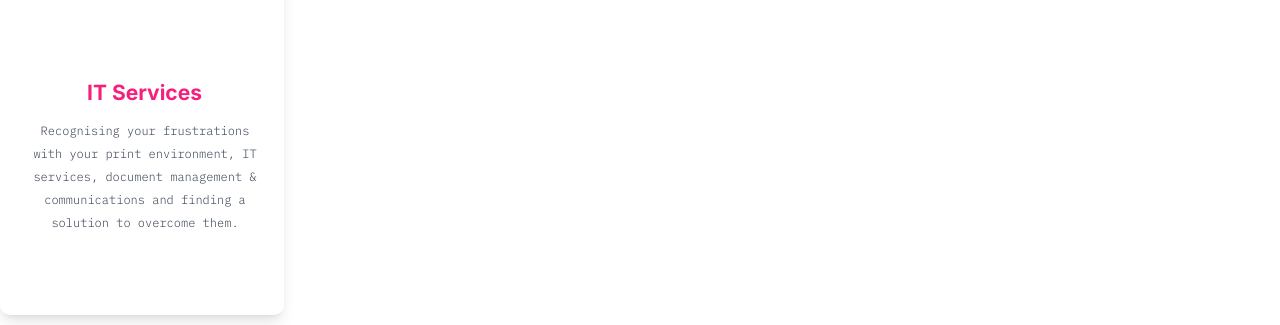
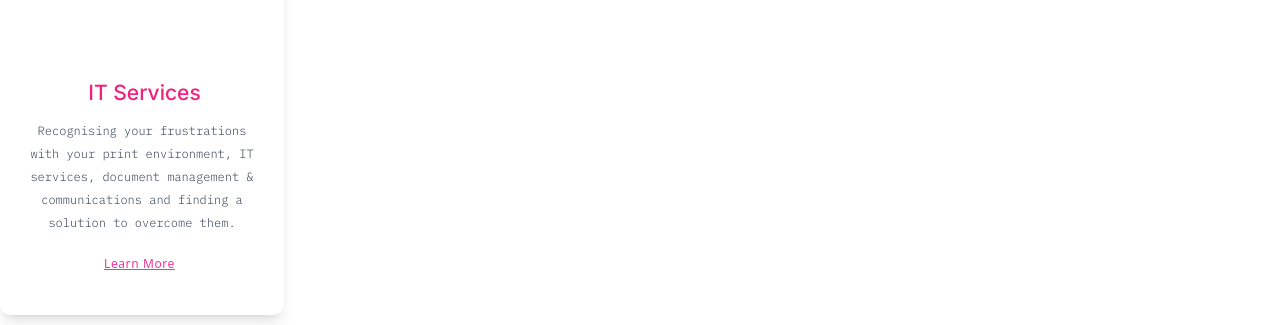
Before and after one commit to tomfyfe85/alt-design-tech-test, a React (Vite) app: page / in a window 1280 px wide. Shown: the part 772-1097 px from the top of the page. Built offline with nearby package versions, Linux system fonts and the light colour scheme.

Commit message:
edit: learnMoreLink is in correct position and styled

```diff
--- a/index.html
+++ b/index.html
@@ -13,7 +13,7 @@
       rel="stylesheet"
     />
     <link
-      href="https://fonts.googleapis.com/css2?family=Inter:wght@700&display=swap"
+      href="https://fonts.googleapis.com/css2?family=Inter:wght@100;300;400;500;700&display=swap"
       rel="stylesheet"
     />
   </head>
--- a/pages/LandingPage.tsx
+++ b/pages/LandingPage.tsx
@@ -9,7 +9,7 @@ export default function LandingPage() {
         title="IT Services"
         description="Recognising your frustrations with your print environment, IT services, document management & communications and finding a solution to overcome them."
         icon={<img src="/service-card-images/it-white.png" alt="" />}
-        // learnMoreLink="/it-services"
+        learnMoreLink="/it-services"
       />
     </>
   );
--- a/src/components/ServiceCard.tsx
+++ b/src/components/ServiceCard.tsx
@@ -4,15 +4,15 @@ interface ServiceCardProps {
   title: string;
   description: string;
   icon: React.ReactNode;
-  //   learnMoreLink: string;
+  learnMoreLink: string;
 }
 
 export default function ServiceCard({
   title,
   description,
   icon,
-}: //   learnMoreLink = "#",
-ServiceCardProps) {
+  learnMoreLink,
+}: ServiceCardProps) {
   return (
     <div
       className={`absolute bg-white hover:bg-[#F4207B]  text-gray-800 hover:text-white rounded-lg p-6 shadow-lg transition-all duration-300 group`}
@@ -22,13 +22,11 @@ ServiceCardProps) {
         borderRadius: "10px",
       }}
     >
-      {/* <div className="flex justify-center mb-6 mt-8"> */}
-
       <div
         style={{
           position: "absolute",
-          top: "52px", // 52px down from card's top edge
-          left: "118px", // 118px from card's left edge
+          top: "52px",
+          left: "118px",
           width: "50.19px",
           height: "44px",
         }}
@@ -38,12 +36,12 @@ ServiceCardProps) {
       {/* </div> */}
 
       <h3
-        className="text-[#F4207B] group-hover:text-white font-bold mb-6 transition-colors duration-300"
+        className="text-[#F4207B] group-hover:text-white mb-6 transition-colors duration-300"
         style={{
           position: "absolute",
 
           fontFamily: "Inter",
-          fontWeight: 100,
+          fontWeight: 500,
           fontSize: "21px",
           lineHeight: "45px",
           letterSpacing: "0%",
@@ -70,25 +68,33 @@ ServiceCardProps) {
           width: "270px",
           height: "115px",
           top: "149px",
-          left: "10px",
+          left: "7px",
           textAlign: "center",
         }}
       >
         {description}
       </p>
 
-      {/* <div className="text-center">
+      <div className="text-center">
         <a
           href={learnMoreLink}
           className="text-pink-500 group-hover:text-white text-sm font-medium underline hover:no-underline transition-all"
           style={{
-            fontSize: "14px",
-            fontWeight: 500,
+            position: "absolute",
+
+            fontSize: "12px",
+            fontWeight: 300,
+            width: "235px",
+            height: "23px",
+            top: "285px",
+            left: "22px",
+            textAlign: "center",
+            letterSpacing: "0.05em",
           }}
         >
           Learn More
         </a>
-      </div> */}
+      </div>
     </div>
   );
 }
```
